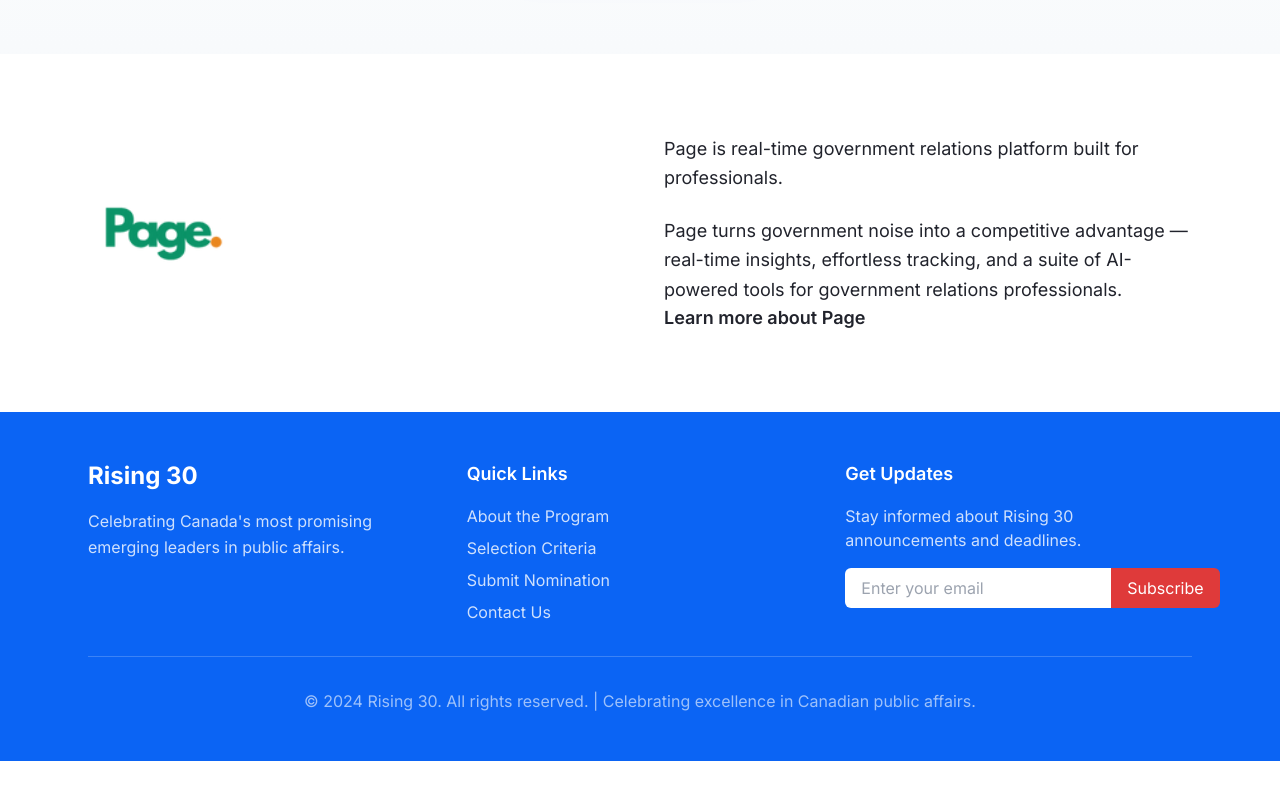
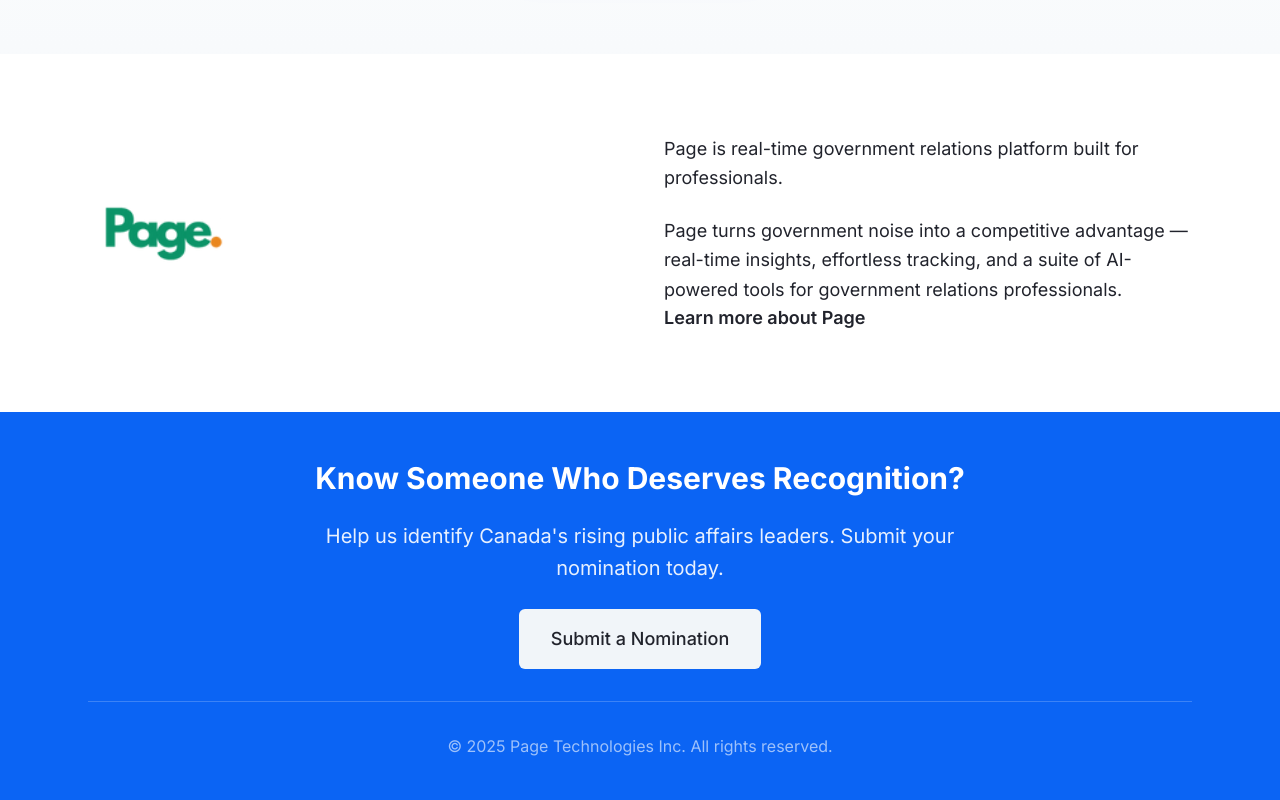
Before and after one commit to brettchang/rising30-leaders-nominate, a React (Vite) app: page / in a window 1280 px wide. Shown: the part 2180-2980 px from the top of the page. Before the commit the page ends 2941 px from the top, so only its background shows below. Built offline with nearby package versions, Linux system fonts and the light colour scheme.

Commit message:
Update footer with call to action
Update the footer to include a call to action for nominations and the text "2025 Page Technologies Inc."

```diff
--- a/src/components/Footer.tsx
+++ b/src/components/Footer.tsx
@@ -1,46 +1,34 @@
+import { Button } from "@/components/ui/button";
+import { useNavigate } from "react-router-dom";
+
 const Footer = () => {
+  const navigate = useNavigate();
+
+  const handleNominate = () => {
+    navigate("/nomination-form");
+  };
+
   return (
     <footer className="bg-primary text-primary-foreground py-12">
       <div className="max-w-6xl mx-auto px-6">
-        <div className="grid md:grid-cols-3 gap-8">
-          <div>
-            <h3 className="text-2xl font-bold mb-4">Rising 30</h3>
-            <p className="text-primary-foreground/80 leading-relaxed">
-              Celebrating Canada's most promising emerging leaders in public affairs.
-            </p>
-          </div>
-
-          <div>
-            <h4 className="text-lg font-semibold mb-4">Quick Links</h4>
-            <ul className="space-y-2 text-primary-foreground/80">
-              <li><a href="#about" className="hover:text-primary-foreground transition-smooth">About the Program</a></li>
-              <li><a href="#criteria" className="hover:text-primary-foreground transition-smooth">Selection Criteria</a></li>
-              <li><a href="#nominate" className="hover:text-primary-foreground transition-smooth">Submit Nomination</a></li>
-              <li><a href="#contact" className="hover:text-primary-foreground transition-smooth">Contact Us</a></li>
-            </ul>
-          </div>
-
-          <div>
-            <h4 className="text-lg font-semibold mb-4">Get Updates</h4>
-            <p className="text-primary-foreground/80 mb-4">
-              Stay informed about Rising 30 announcements and deadlines.
-            </p>
-            <div className="flex">
-              <input
-                type="email"
-                placeholder="Enter your email"
-                className="flex-1 px-4 py-2 rounded-l-md text-foreground"
-              />
-              <button className="bg-accent hover:bg-accent/90 px-4 py-2 rounded-r-md transition-smooth">
-                Subscribe
-              </button>
-            </div>
-          </div>
+        <div className="text-center space-y-6">
+          <h3 className="text-3xl font-bold">Know Someone Who Deserves Recognition?</h3>
+          <p className="text-xl text-primary-foreground/90 max-w-2xl mx-auto leading-relaxed">
+            Help us identify Canada's rising public affairs leaders. Submit your nomination today.
+          </p>
+          <Button
+            onClick={handleNominate}
+            variant="secondary"
+            size="lg"
+            className="text-lg px-8 py-4 h-auto"
+          >
+            Submit a Nomination
+          </Button>
         </div>
 
         <div className="border-t border-primary-foreground/20 mt-8 pt-8 text-center">
           <p className="text-primary-foreground/60">
-            © 2024 Rising 30. All rights reserved. | Celebrating excellence in Canadian public affairs.
+            © 2025 Page Technologies Inc. All rights reserved.
           </p>
         </div>
       </div>
```
